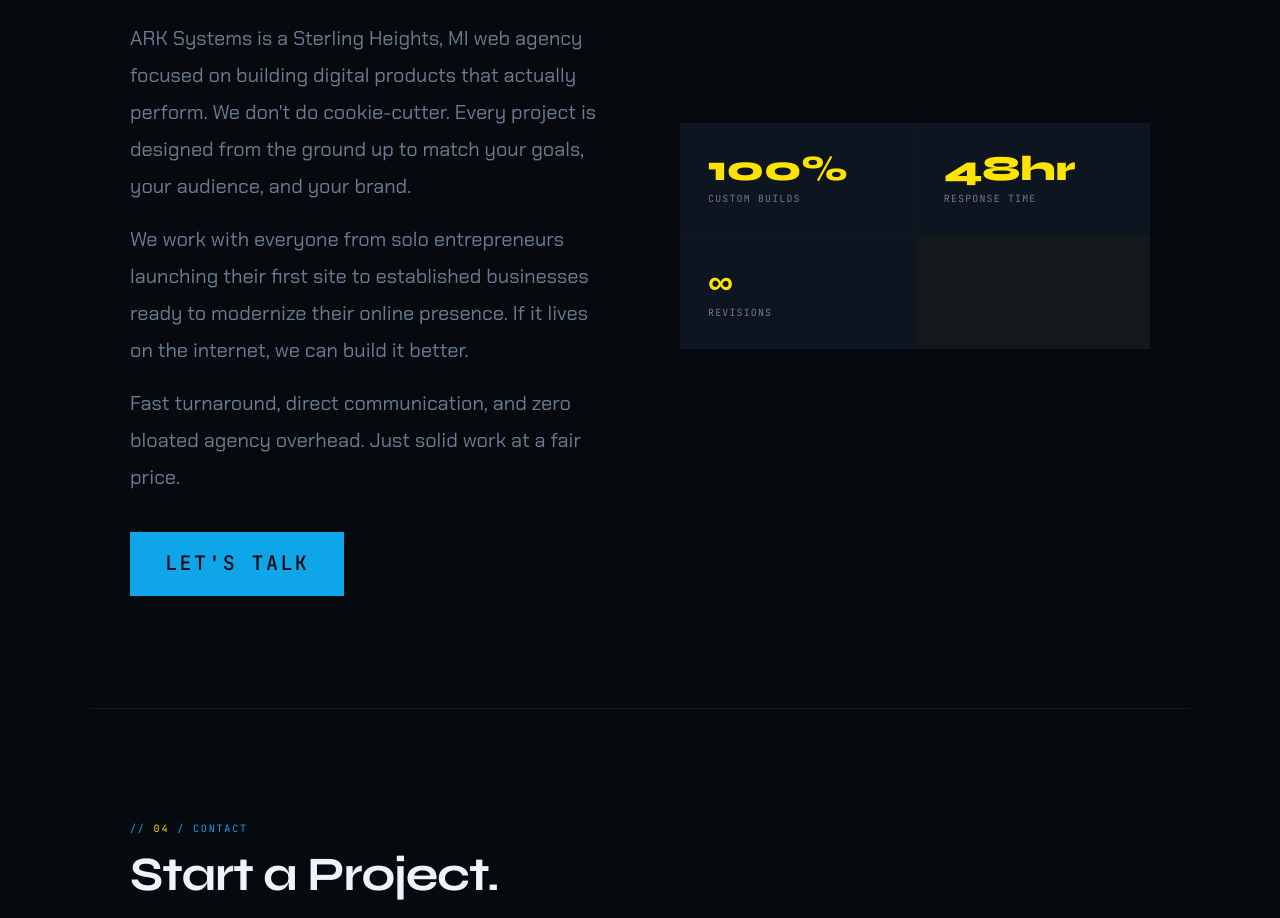
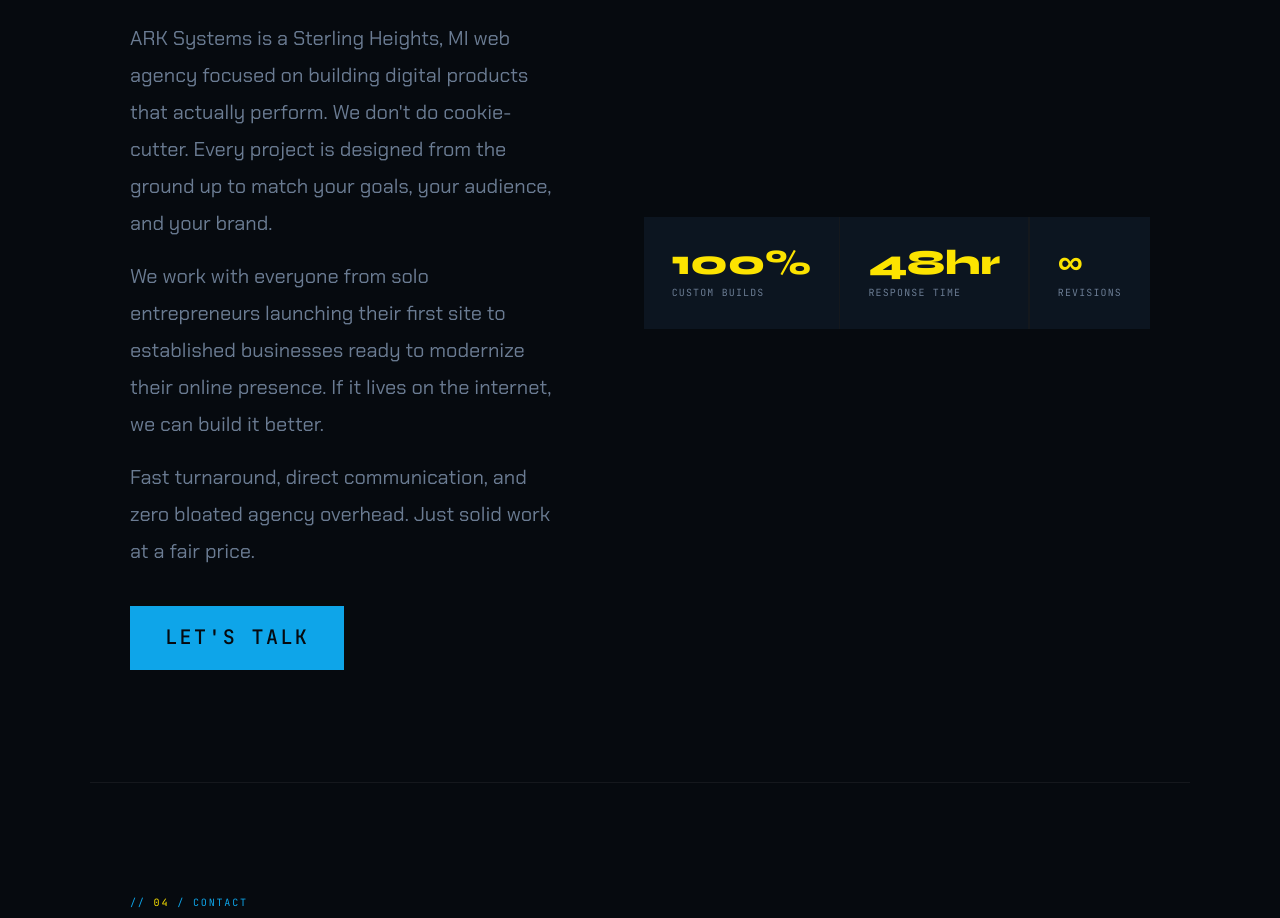
Before and after one commit to realmacreed/ARKSYSTEMS, a Next.js app: page / in a window 1280 px wide. Shown: the part 2720-3638 px from the top of the page. Built offline with nearby package versions, Linux system fonts and the light colour scheme.

Commit message:
Fix about stats grid: 3 columns to match 3 stats, removes empty cell

```diff
--- a/app/globals.css
+++ b/app/globals.css
@@ -398,7 +398,7 @@
 .about-layout { display: grid; grid-template-columns: 1fr 1fr; gap: 5rem; align-items: center; }
 .about-body { font-size: 1.25rem; color: var(--ark-muted); line-height: 1.85; margin-bottom: 2.25rem; }
 .about-body p + p { margin-top: 1rem; }
-.about-stats { display: grid; grid-template-columns: 1fr 1fr; gap: 1.5px; background: var(--border-subtle); }
+.about-stats { display: grid; grid-template-columns: repeat(3, 1fr); gap: 1.5px; background: var(--border-subtle); }
 .stat { background: var(--bg-card); padding: 1.75rem; }
 .stat-num { font-family: var(--font-syne), sans-serif; font-weight: 800; font-size: 2.2rem; color: var(--yellow); line-height: 1; margin-bottom: 0.3rem; }
 .stat-label { font-family: var(--font-jetbrains), monospace; font-size: 0.62rem; letter-spacing: 0.12em; text-transform: uppercase; color: var(--ark-muted); }
```
